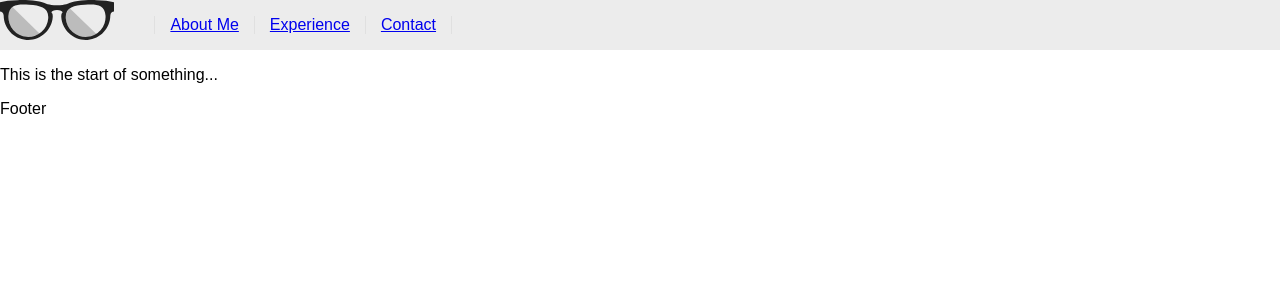
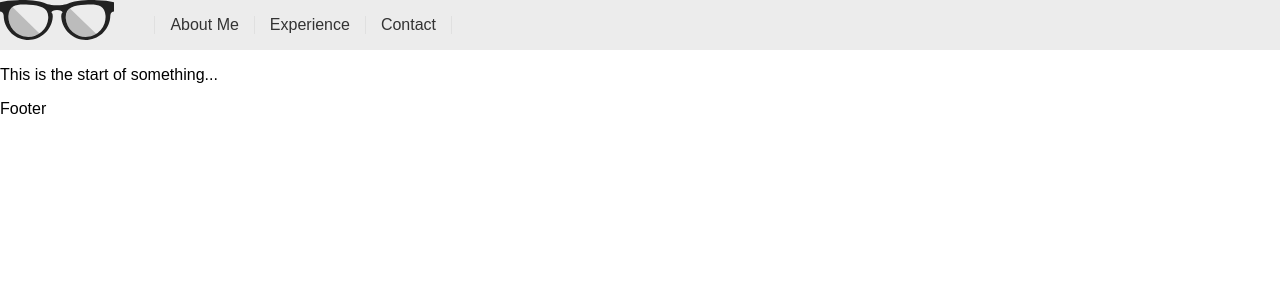
Before and after one commit to r3dscar3/React-Portfolio, a React app: page / in a window 1280 px wide. Shown: the top 300 px of the page. Built offline with nearby package versions, Linux system fonts and the light colour scheme.

Commit message:
styling changes

```diff
--- a/src/views/components/header/styles.scss
+++ b/src/views/components/header/styles.scss
@@ -13,11 +13,13 @@
 .nav {
 	display: inline-flex;
 	justify-content: stretch;
+	justify-items: stretch;
 	align-items: center;
 
 	li {
 		display: flex;
 		justify-content: stretch;
+		justify-items: stretch;
 		align-items: center;
 		border-left: 1px solid #e0e0e0;
 		border-right: 1px solid #e0e0e0;
@@ -28,6 +30,8 @@
 
 		a {
 			padding: 0 15px;
+			text-decoration: none;
+			color: #333;
 		}
 	}
 }
```
